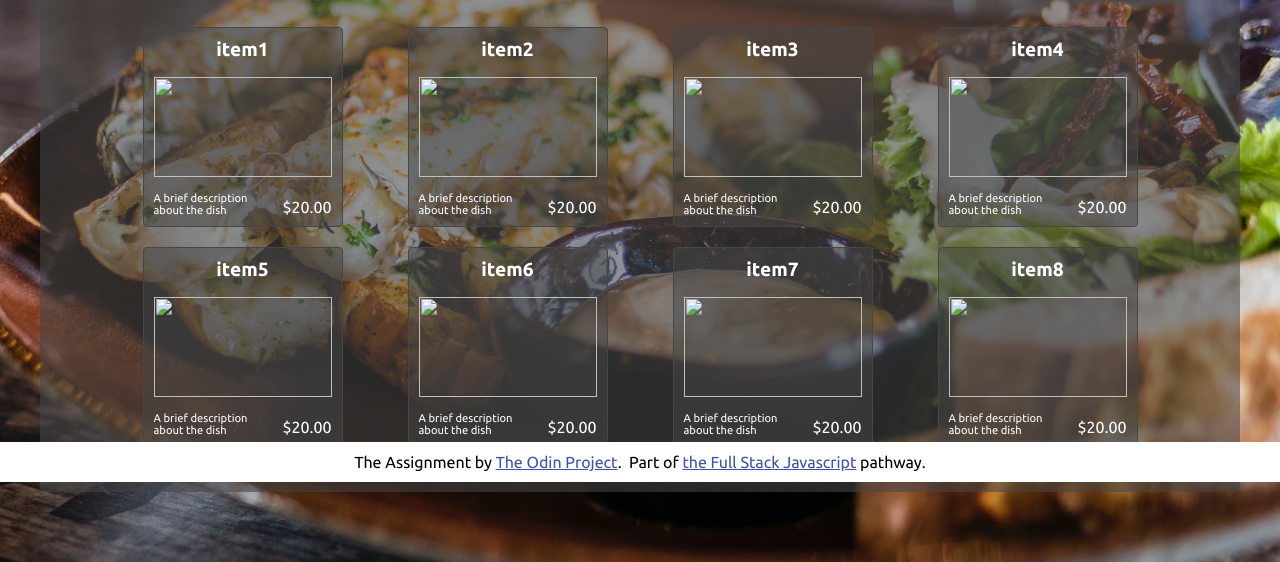
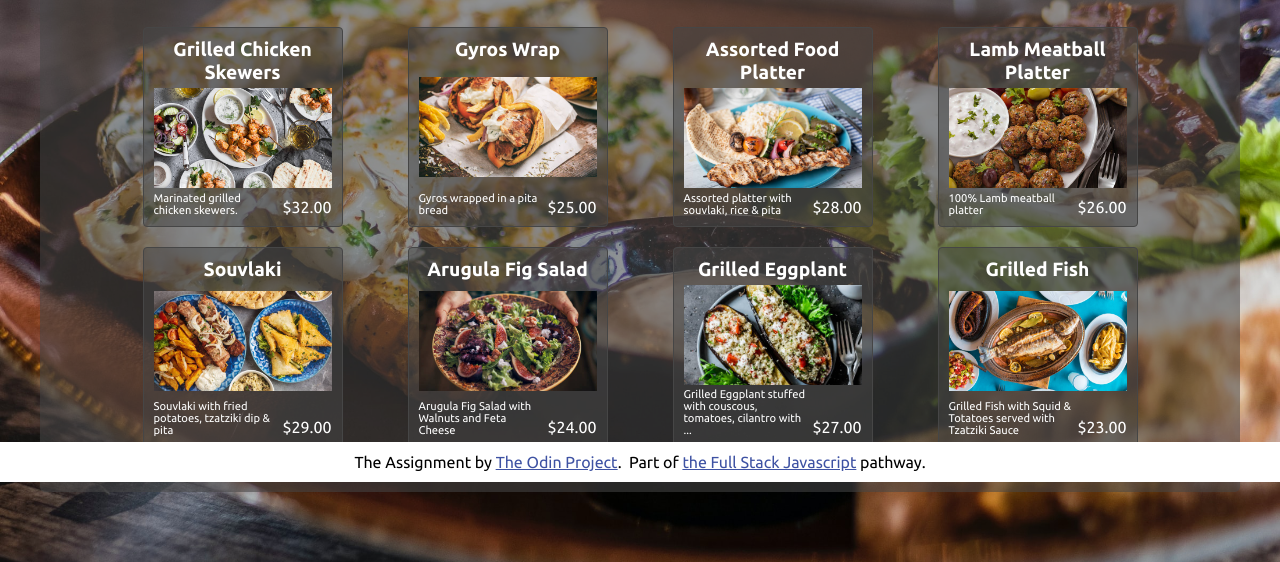
Before and after one commit to toddteis/Restaurant-Page-Project, a website built with webpack: page dist/index.html in a window 1280 px wide. Both pictures are taken after a click on the item "Menu". Shown: the part 318-880 px from the top of the page. Built offline with nearby package versions, Linux system fonts and the light colour scheme; files whose address does not match are found by name.

Commit message:
Added menu items with text & images.

```diff
--- a/src/menu.js
+++ b/src/menu.js
@@ -1,3 +1,12 @@
+import ImageGrilledChicken from './grilledchicken.jpg';
+import GyrosWrap from './gyroswrap.jpg';
+import FoodPlatter from './foodplatter.jpg';
+import MeatballPlatter from './meatballplatter.jpg';
+import Souvlaki from './souvlaki.jpg';
+import FigSalad from './figsalad.jpg';
+import EggPlant from './grilledeggplant.jpg';
+import GrilledFish from './grilledfish.jpg';
+
 const menu = (() => {
 
   function createMenu() {
@@ -11,55 +20,54 @@ const menu = (() => {
     element.appendChild(firstDivEle);
     element.appendChild(secDivEle);
 
-    // const menuItems = [];
     const menuItems = [
       {
-        title: 'item1',
-        filePath: './xxx.png',
-        description: 'A brief description about the dish',
-        price: '20.00'
+        title: 'Grilled Chicken Skewers',
+        filePath: ImageGrilledChicken,
+        description: 'Marinated grilled chicken skewers.',
+        price: '32.00'
       },
       {
-        title: 'item2',
-        filePath: './xxx.png',
-        description: 'A brief description about the dish',
-        price: '20.00'
+        title: 'Gyros Wrap',
+        filePath: GyrosWrap,
+        description: 'Gyros wrapped in a pita bread',
+        price: '25.00'
       },
       {
-        title: 'item3',
-        filePath: './xxx.png',
-        description: 'A brief description about the dish',
-        price: '20.00'
+        title: 'Assorted Food Platter',
+        filePath: FoodPlatter,
+        description: 'Assorted platter with souvlaki, rice & pita',
+        price: '28.00'
       },
       {
-        title: 'item4',
-        filePath: './xxx.png',
-        description: 'A brief description about the dish',
-        price: '20.00'
+        title: 'Lamb Meatball Platter',
+        filePath: MeatballPlatter,
+        description: '100% Lamb meatball platter',
+        price: '26.00'
       },
       {
-        title: 'item5',
-        filePath: './xxx.png',
-        description: 'A brief description about the dish',
-        price: '20.00'
+        title: 'Souvlaki',
+        filePath: Souvlaki,
+        description: 'Souvlaki with fried potatoes, tzatziki dip & pita',
+        price: '29.00'
       },
       {
-        title: 'item6',
-        filePath: './xxx.png',
-        description: 'A brief description about the dish',
-        price: '20.00'
+        title: 'Arugula Fig Salad',
+        filePath: FigSalad,
+        description: 'Arugula Fig Salad with Walnuts and Feta Cheese',
+        price: '24.00'
       },
       {
-        title: 'item7',
-        filePath: './xxx.png',
-        description: 'A brief description about the dish',
-        price: '20.00'
+        title: 'Grilled Eggplant',
+        filePath: EggPlant,
+        description: 'Grilled Eggplant stuffed with couscous, tomatoes, cilantro with ...',
+        price: '27.00'
       },
       {
-        title: 'item8',
-        filePath: './xxx.png',
-        description: 'A brief description about the dish',
-        price: '20.00'
+        title: 'Grilled Fish',
+        filePath: GrilledFish,
+        description: 'Grilled Fish with Squid & Totatoes served with Tzatziki Sauce',
+        price: '23.00'
       }
     ];
 
@@ -79,9 +87,13 @@ const menu = (() => {
       h3Ele.textContent = menuItems[i].title;
       cardEle.append(h3Ele);
       // Image
-      const imgEle = document.createElement('img');
-      imgEle.setAttribute('src', menuItems[i].filePath);
+      // const imgEle = document.createElement('img');
+      // imgEle.setAttribute('src', menuItems[i].filePath);
+      // imgEle.classList.add('card-img');
+      // cardEle.append(imgEle);
+      const imgEle = new Image();
       imgEle.classList.add('card-img');
+      imgEle.src = menuItems[i].filePath;
       cardEle.append(imgEle);
       // Footer
       const cardFooterEle = document.createElement('div');
--- a/src/style.css
+++ b/src/style.css
@@ -152,6 +152,7 @@ main {
 .card-img {
   width: 100%;
   height: 100px;
+  object-fit: cover;
 }
 
 .card > h3 {
@@ -186,6 +187,10 @@ main {
   content: "$";
 }
 
+.grilled-chicken-skewers {
+
+}
+
 /* FOOTER SECTION */
 
 .attribution {
```
Also changed, not shown: dist/0671f27e68f90a25c9d5.jpg (added), dist/11cb3a597b1fbe99e5cf.jpg (added), dist/1ba4295ad8ded8622a18.jpg (added), dist/5c7dbf12113fea09df22.jpg (added), dist/b6a005b6f0654e46bde5.jpg (added), dist/ce30dae655d2928900bb.jpg (added), dist/d29e7a15faf5cd03e357.jpg (added), dist/f70dcf05c9920e718e4b.jpg (added), dist/index.bundle.js, src/figsalad.jpg (added), src/foodplatter.jpg (added), src/grilledchicken.jpg (added), src/grilledeggplant.jpg (added), src/grilledfish.jpg (added), 3 more files.
